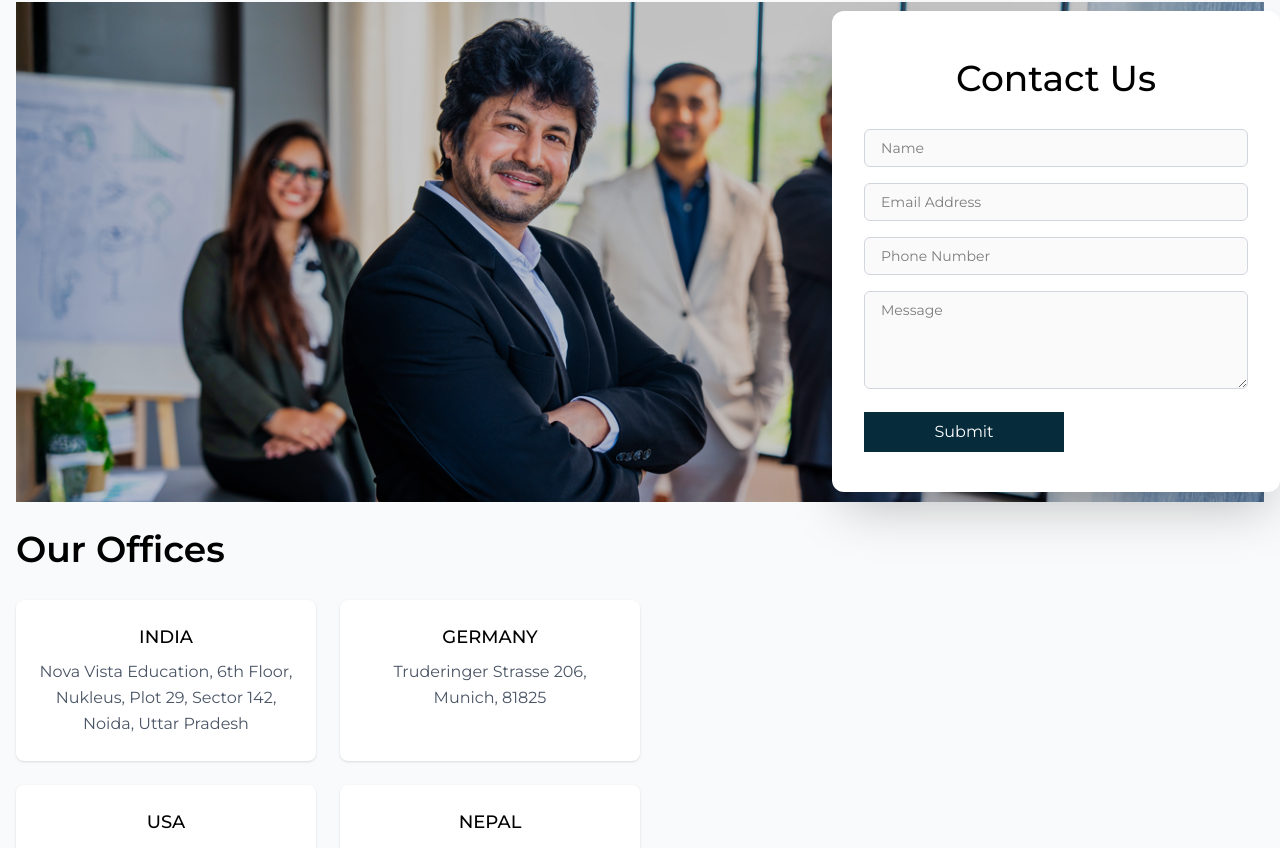
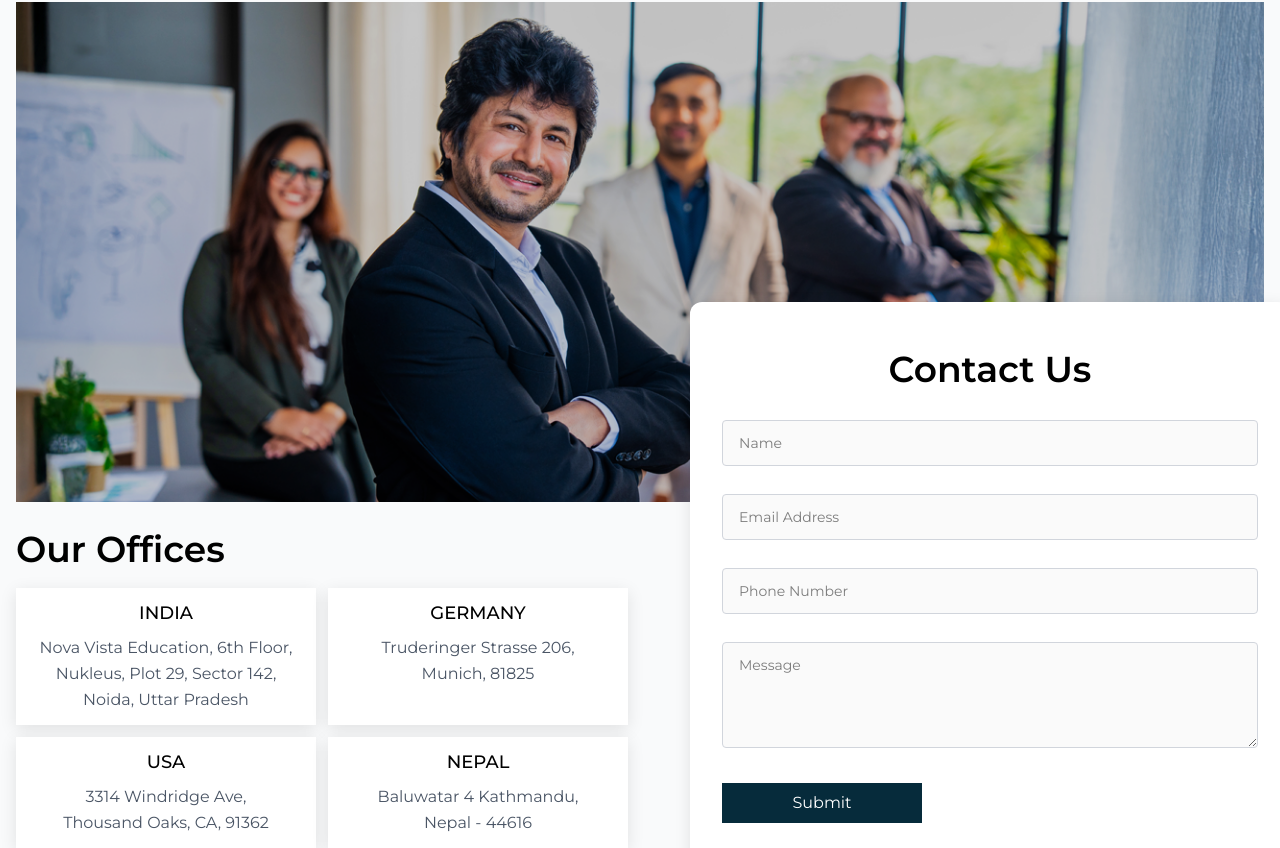
Before and after one commit to ritzdevelopers/nova-vista, a Next.js app: page / in a window 1280 px wide. Shown: the part 3404-4252 px from the top of the page. Built offline with nearby package versions, Linux system fonts and the light colour scheme; no server answers.

Commit message:
fix:contact section

```diff
--- a/app/_components/home/ContactSection.jsx
+++ b/app/_components/home/ContactSection.jsx
@@ -1,25 +1,9 @@
-"use client";
-
 import Image from "next/image";
-import React, { useState } from "react";
-import { motion } from "framer-motion";
-import MotionSection from "../motion/MotionSection";
-import useMotionSettings from "../motion/useMotionSettings";
+import React from "react";
 
 export default function ContactSection() {
-    const script_url = process.env.NEXT_PUBLIC_SCRIPT_URL || '';
-    const motionSettings = useMotionSettings();
-
-    const blockVariants = {
-        hidden: (direction) => ({
-            opacity: 0,
-            x: direction === "left" ? -40 : 40,
-        }),
-        show: { opacity: 1, x: 0 },
-    };
-
     return (
-        <MotionSection
+        <section
             id="contact"
             className="relative w-full py-20 bg-gray-50 scroll-mt-28"
         >
@@ -38,45 +22,46 @@ export default function ContactSection() {
                     <div className="hidden lg:block absolute inset-0 bg-black/20"></div>
 
                     {/* Form Overlay – Desktop */}
-                    <motion.div
-                        className="hidden lg:flex absolute inset-0 items-center justify-end px-6 mr-[-40px]"
-                        custom="right"
-                        variants={blockVariants}
-                        initial={motionSettings.initial}
-                        animate={motionSettings.animate}
-                        whileInView={motionSettings.whileInView}
-                        viewport={motionSettings.viewport}
-                        transition={{ duration: 0.6, ease: "easeOut" }}
-                    >
-                        <ContactForm script_url={script_url} />
-                    </motion.div>
+                    <div className="hidden lg:flex absolute inset-0 items-center justify-end px-6 mr-[-50px]">
+                        <div className="w-[500px] lg:w-[500px] xl:w-[600px]">
+                            <ContactForm />
+                        </div>
+                    </div>
                 </div>
 
                 {/* ================= FORM – MOBILE ================= */}
-                <div className="block lg:hidden justify-center items-center mt-8 px-4 w-full">
-                    <motion.div
-                        className="w-full flex justify-center items-center"
-                        custom="left"
-                        variants={blockVariants}
-                        initial={motionSettings.initial}
-                        animate={motionSettings.animate}
-                        whileInView={motionSettings.whileInView}
-                        viewport={motionSettings.viewport}
-                        transition={{ duration: 0.6, ease: "easeOut" }}
-                    >
-                        <ContactForm script_url={script_url} />
-                    </motion.div>
+                <div className="flex lg:hidden justify-center items-center mt-8 px-4 w-full">
+                    <div className="w-full flex justify-center items-center">
+                        <ContactForm />
+                    </div>
                 </div>
 
                 {/* ================= OFFICES SECTION ================= */}
                 <div className="mt-5 max-w-3xl">
-                    <h3 className="text-[28px] md:text-[36px] font-semibold mb-6 text-center lg:text-left">
+                    <style
+                        dangerouslySetInnerHTML={{
+                            __html: `
+                            .office-card {
+                                width: 100%;
+                            }
+                            @media (min-width: 1024px) {
+                                .office-cards-container {
+                                    display: flex !important;
+                                    flex-wrap: wrap;
+                                }
+                                .office-card[data-width] {
+                                    width: var(--office-card-width);
+                                }
+                            }
+                        `,
+                        }}
+                    />
+                    <h3 className="text-[28px] md:text-[36px] font-semibold mb-3 text-center lg:text-left">
                         Our Offices
                     </h3>
 
-                    <div className="flex flex-wrap gap-6">
+                    <div className="office-cards-container grid grid-cols-1 sm:grid-cols-2 md:grid-cols-2 gap-3">
                         <OfficeCard
-                            index={0}
                             title="INDIA"
                             width={300}
                             text={`Nova Vista Education, 6th Floor,
@@ -85,7 +70,6 @@ Noida, Uttar Pradesh`}
                         />
 
                         <OfficeCard
-                            index={1}
                             title="GERMANY"
                             width={300}
                             text={`Truderinger Strasse 206,
@@ -93,7 +77,6 @@ Munich, 81825`}
                         />
 
                         <OfficeCard
-                            index={2}
                             title="USA"
                             width={300}
                             text={`3314 Windridge Ave,
@@ -101,7 +84,6 @@ Thousand Oaks, CA, 91362`}
                         />
 
                         <OfficeCard
-                            index={3}
                             title="NEPAL"
                             width={300}
                             text={`Baluwatar 4 Kathmandu,
@@ -109,7 +91,6 @@ Nepal - 44616`}
                         />
 
                         <OfficeCard
-                            index={4}
                             title="BANGLADESH"
                             width={615}
                             text={`Shimanto Square Market, Shop No. 262,
@@ -119,151 +100,68 @@ Contact: 01718570686, 01787493933`}
                     </div>
                 </div>
             </div>
-        </MotionSection>
+        </section>
     );
 }
 
 /* ================= CONTACT FORM ================= */
-function ContactForm({ script_url }) {
-    const [formData, setFormData] = useState({
-        name: "",
-        email: "",
-        phone: "",
-        message: ""
-    });
-    const [loading, setLoading] = useState(false);
-    const [message, setMessage] = useState("");
-    const [messageError, setMessageError] = useState(false);
-
-    const handleChange = (e) => {
-        setFormData({ ...formData, [e.target.name]: e.target.value });
-    };
-
-    const handleSubmit = async (e) => {
-        e.preventDefault();
-        setLoading(true);
-        setMessage("");
-        setMessageError(false);
-        if (!script_url) {
-            setMessage("Form is not configured. Please try again later.");
-            setMessageError(true);
-            setLoading(false);
-            return;
-        }
-
-        const payload = {
-            ...formData,
-            formType: "Contact Form",
-        };
-
-        try {
-            await fetch(script_url, {
-                method: "POST",
-                body: JSON.stringify(payload),
-            });
-            setMessage("Thank you for your submission! We will get back to you soon.");
-            setFormData({
-                name: "",
-                email: "",
-                phone: "",
-                message: ""
-            });
-        } catch (error) {
-            setMessage("Something went wrong. Please try again.");
-            setMessageError(true);
-        } finally {
-            setLoading(false);
-        }
-    };
-
+function ContactForm() {
     return (
-        <div className="bg-white w-full max-w-md p-8 rounded-xl shadow-2xl py-10">
-            <h2 className="md:text-[36px] text-[36px] font-medium mb-6 text-center">
+        <div
+            className="bg-white w-full max-w-[600px] p-8 rounded-xl shadow-2xl lg:mt-[700px] h-[600px] py-10"
+            style={{ boxShadow: " 0px 4px 16px 0px #0000001A" }}
+        >
+            <h2 className="md:text-[36px] text-[28px] font-semibold mb-6 text-center">
                 Contact Us
             </h2>
 
-            <form className="space-y-4" onSubmit={handleSubmit}>
+            <form className="space-y-7">
                 <input
                     type="text"
                     placeholder="Name"
-                    className="w-full bg-[#FAFAFA] border border-gray-300 rounded-md px-4 py-2 text-sm focus:outline-none "
-                    name="name"
-                    value={formData.name}
-                    onChange={handleChange}
+                    className="w-full bg-[#FAFAFA] border border-gray-300 rounded-sm px-4 py-3 text-sm"
                 />
                 <input
                     type="email"
                     placeholder="Email Address"
-                    className="w-full bg-[#FAFAFA] border border-gray-300 rounded-md px-4 py-2 text-sm focus:outline-none "
-                    name="email"
-                    value={formData.email}
-                    onChange={handleChange}
+                    className="w-full bg-[#FAFAFA] border border-gray-300 rounded-sm px-4 py-3 text-sm"
                 />
                 <input
                     type="text"
                     placeholder="Phone Number"
-                    className="w-full bg-[#FAFAFA] border border-gray-300 rounded-md px-4 py-2 text-sm focus:outline-none  "
-                    name="phone"
-                    value={formData.phone}
-                    onChange={handleChange}
+                    className="w-full bg-[#FAFAFA] border border-gray-300 rounded-sm px-4 py-3 text-sm"
                 />
                 <textarea
                     placeholder="Message"
                     rows="4"
-                    className="w-full bg-[#FAFAFA] border border-gray-300 rounded-md px-4 py-2 text-sm focus:outline-none "
-                    name="message"
-                    value={formData.message}
-                    onChange={handleChange}
+                    className="w-full bg-[#FAFAFA] border border-gray-300 rounded-sm px-4 py-3 text-sm"
                 ></textarea>
 
-                <button
-                    type="submit"
-                    disabled={loading}
-                    className=" text-white py-2 w-[200px] bg-[#062b3b]  hover:bg-gray-800 transition"
-                >
-                    {loading ? "Submitting..." : "Submit"}
+                <button className="text-white py-2 w-[200px] bg-[#062b3b] hover:bg-gray-800 transition">
+                    Submit
                 </button>
-                {message && (
-                    <p className={`${messageError ? "text-red-600" : "text-green-600"} text-sm`}>
-                        {message}
-                    </p>
-                )}
             </form>
         </div>
     );
 }
 
 /* ================= OFFICE CARD ================= */
-function OfficeCard({ title, text, width = 300, index = 0 }) {
-    const motionSettings = useMotionSettings();
-
-    const itemVariants = {
-        hidden: (direction) => ({
-            opacity: 0,
-            x: direction === "left" ? -30 : 30,
-        }),
-        show: { opacity: 1, x: 0 },
-    };
-
+function OfficeCard({ title, text, width = 300 }) {
     return (
-        <motion.div
-            className="bg-white py-6 px-4 rounded-lg shadow text-center"
-            style={{ width: `${width}px` }}
-            custom={index % 2 === 0 ? "left" : "right"}
-            variants={itemVariants}
-            initial={motionSettings.initial}
-            animate={motionSettings.animate}
-            whileInView={motionSettings.whileInView}
-            viewport={motionSettings.viewport}
-            transition={{ duration: 0.5, ease: "easeOut", delay: index * 0.05 }}
+        <div
+            className="office-card bg-white py-3 px-4 text-center "
+            data-width={width}
+            style={{
+                boxShadow: "0px 4px 16px 0px #0000001A",
+                "--office-card-width": `${width}px`,
+            }}
         >
             <h4 className="font-medium md:text-[18px] text-[16px] mb-2">
                 {title}
             </h4>
-
             <p className="md:text-[16px] text-[14px] text-gray-600 leading-relaxed whitespace-pre-line">
                 {text}
             </p>
-        </motion.div>
+        </div>
     );
 }
```
